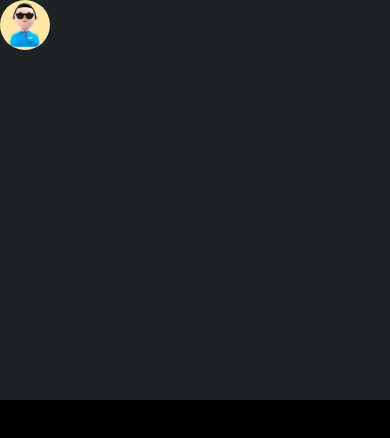
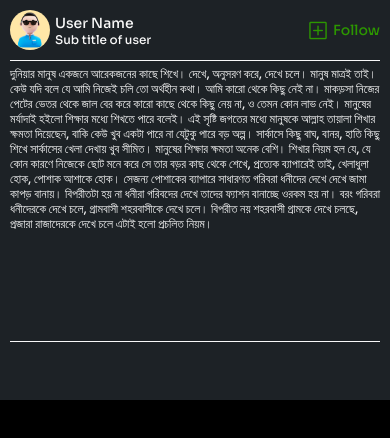
Before and after one commit to DevSrabon/Mushfiqeen-Frontend, a React Native app: screen /Home in a window 390 px wide. Shown: the top 438 px of the page. Built offline with nearby package versions, Linux system fonts and the light colour scheme.

Commit message:
homeCard

```diff
--- a/src/components/homeCard.js
+++ b/src/components/homeCard.js
@@ -1,14 +1,57 @@
-import { View, Text, StyleSheet, Image } from "react-native";
+import { View, StyleSheet, Image } from "react-native";
 import React from "react";
 import colors from "../theme/Colors";
 import icons from "../../assets/icons";
+import { AntDesign } from "@expo/vector-icons";
+import { Row, SubRow, SubTitle, Title } from "../components";
 
 const HomeCard = () => {
   return (
     <View style={styles.container}>
-      <View style={{ flexDirection: "row" }}>
-        <Image source={icons.user} resizeMode="cover" style={styles.userImg} />
+      <Row>
+        <SubRow>
+          <Image
+            source={icons.user}
+            resizeMode="cover"
+            style={styles.userImg}
+          />
+          <View>
+            <Title>User Name</Title>
+            <SubTitle>Sub title of user</SubTitle>
+          </View>
+        </SubRow>
+        <SubRow>
+          <AntDesign name="plussquareo" size={20} color={colors.primary} />
+          <Title style={{ color: colors.primary }}>Follow</Title>
+        </SubRow>
+      </Row>
+      <View style={styles.horizontalLine} />
+      <View
+        style={{
+          height: 250,
+          marginVertical: 5,
+          marginHorizontal: 10,
+        }}
+      >
+        <SubTitle>
+          দুনিয়ার মানুষ একজনে আরেকজনের কাছে শিখে। দেখে, অনুসরণ করে, দেখে চলে।
+          মানুষ মাত্রই তাই। কেউ যদি বলে যে আমি নিজেই চলি তো অর্থহীন কথা। আমি
+          কারো থেকে কিছু নেই না। মাকড়সা নিজের পেটের ভেতর থেকে জাল বের করে কারো
+          কাছে থেকে কিছু নেয় না, ও তেমন কোন লাভ নেই। মানুষের মর্যাদাই হইলো
+          শিক্ষার মধ্যে শিখতে পারে বলেই। এই সৃষ্টি জগতের মধ্যে মানুষকে আল্লাহ
+          তায়ালা শিখার ক্ষমতা দিয়েছেন, বাকি কেউ খুব একটা পারে না যেটুকু পারে
+          বড় অল্প। সার্কাসে কিছু বাঘ, বানর, হাতি কিছু শিখে সার্কাসের খেলা
+          দেখায় খুব সীমিত। মানুষের শিক্ষার ক্ষমতা অনেক বেশি। শিখার নিয়ম হল যে,
+          যে কোন কারণে নিজেকে ছোট মনে করে সে তার বড়র কাছ থেকে শেখে, প্রত্যেক
+          ব্যাপারেই তাই, খেলাধুলা হোক, পোশাক আশাকে হোক। সেজন্য পোশাকের ব্যাপারে
+          সাধারণত গরিবরা ধনীদের দেখে দেখে জামা কাপড় বানায়। বিপরীতটা হয় না
+          ধনীরা গরিবদের দেখে তাদের ফ্যাশন বানাচ্ছে ওরকম হয় না। বরং গরিবরা
+          ধনীদেরকে দেখে চলে, গ্রামবাসী শহরবাসীকে দেখে চলে। বিপরীত নয় শহরবাসী
+          গ্রামকে দেখে চলছে, প্রজারা রাজাদেরকে দেখে চলে এটাই হলো প্রচলিত নিয়ম।
+        </SubTitle>
       </View>
+      <Row></Row>
+      <View style={styles.horizontalLine} />
     </View>
   );
 };
@@ -20,9 +63,15 @@ const styles = StyleSheet.create({
     height: 400,
   },
   userImg: {
-    height: 50,
-    width: 50,
+    height: 40,
+    width: 40,
     borderRadius: 50,
+  },
+  horizontalLine: {
+    alignSelf: "center",
+    borderBottomColor: colors.white,
+    borderBottomWidth: StyleSheet.hairlineWidth,
+    width: "95%",
   },
 });
 
--- /dev/null
+++ b/src/components/index.js
@@ -0,0 +1,4 @@
+export { default as Row } from "./row";
+export { default as SubRow } from "./subRow";
+export { default as Title } from "./title";
+export { default as SubTitle } from "./subTitle";
--- /dev/null
+++ b/src/components/row.js
@@ -0,0 +1,19 @@
+import { StyleSheet, View } from "react-native";
+import React from "react";
+
+const Row = (props) => {
+  return (
+    <View style={{ ...styles.row, ...props.style }}>{props.children}</View>
+  );
+};
+
+const styles = StyleSheet.create({
+  row: {
+    flexDirection: "row",
+    justifyContent: "space-between",
+    alignItems: "center",
+    padding: 10,
+  },
+});
+
+export default Row;
--- /dev/null
+++ b/src/components/subRow.js
@@ -0,0 +1,18 @@
+import { StyleSheet, View } from "react-native";
+import React from "react";
+
+const SubRow = (props) => {
+  return (
+    <View style={{ ...styles.row, ...props.style }}>{props.children}</View>
+  );
+};
+
+const styles = StyleSheet.create({
+  row: {
+    flexDirection: "row",
+    alignItems: "center",
+    gap: 5,
+  },
+});
+
+export default SubRow;
--- a/src/components/label.js
+++ b/src/components/subTitle.js
@@ -1,14 +1,10 @@
 import { View, Text, StyleSheet } from "react-native";
 import React from "react";
+import colors from "../theme/Colors";
 
-const Label = (props) => {
+const SubTitle = (props) => {
   return (
-    <View
-      style={{
-        alignSelf: "flex-start",
-        marginLeft: 18,
-      }}
-    >
+    <View>
       <Text style={{ ...styles.typography, ...props.style }}>
         {props.children}
       </Text>
@@ -18,9 +14,10 @@ const Label = (props) => {
 
 const styles = StyleSheet.create({
   typography: {
-    fontFamily: "SemiBold",
-    fontSize: 14,
+    fontFamily: "Medium",
+    fontSize: 12,
+    color: colors.white,
   },
 });
 
-export default Label;
+export default SubTitle;
--- /dev/null
+++ b/src/components/title.js
@@ -0,0 +1,23 @@
+import { View, Text, StyleSheet } from "react-native";
+import React from "react";
+import colors from "../theme/Colors";
+
+const Title = (props) => {
+  return (
+    <View>
+      <Text style={{ ...styles.typography, ...props.style }}>
+        {props.children}
+      </Text>
+    </View>
+  );
+};
+
+const styles = StyleSheet.create({
+  typography: {
+    fontFamily: "Medium",
+    fontSize: 14,
+    color: colors.white,
+  },
+});
+
+export default Title;
```
Also changed, not shown: src/components/line.js (added, +19 -0 lines).
